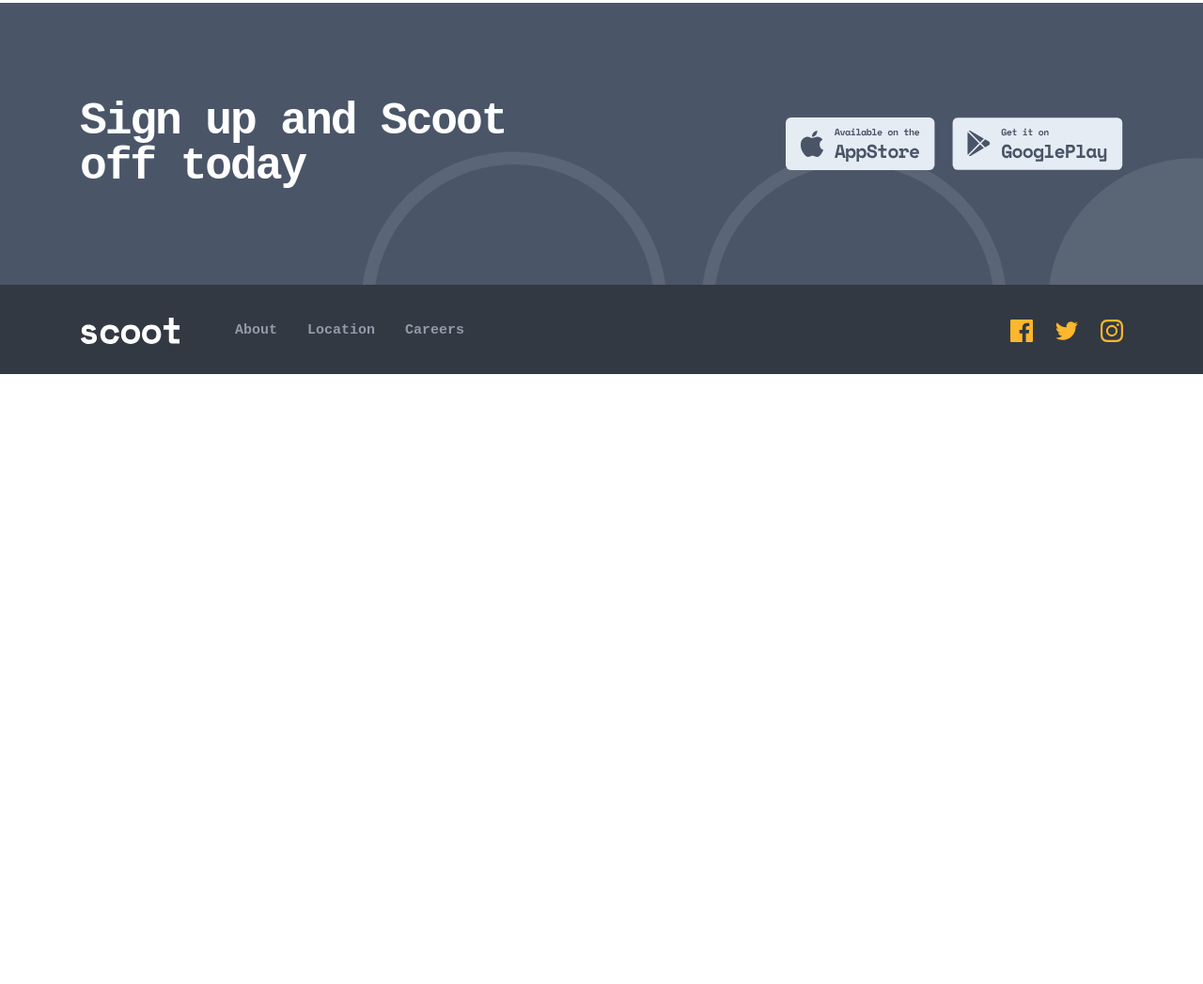
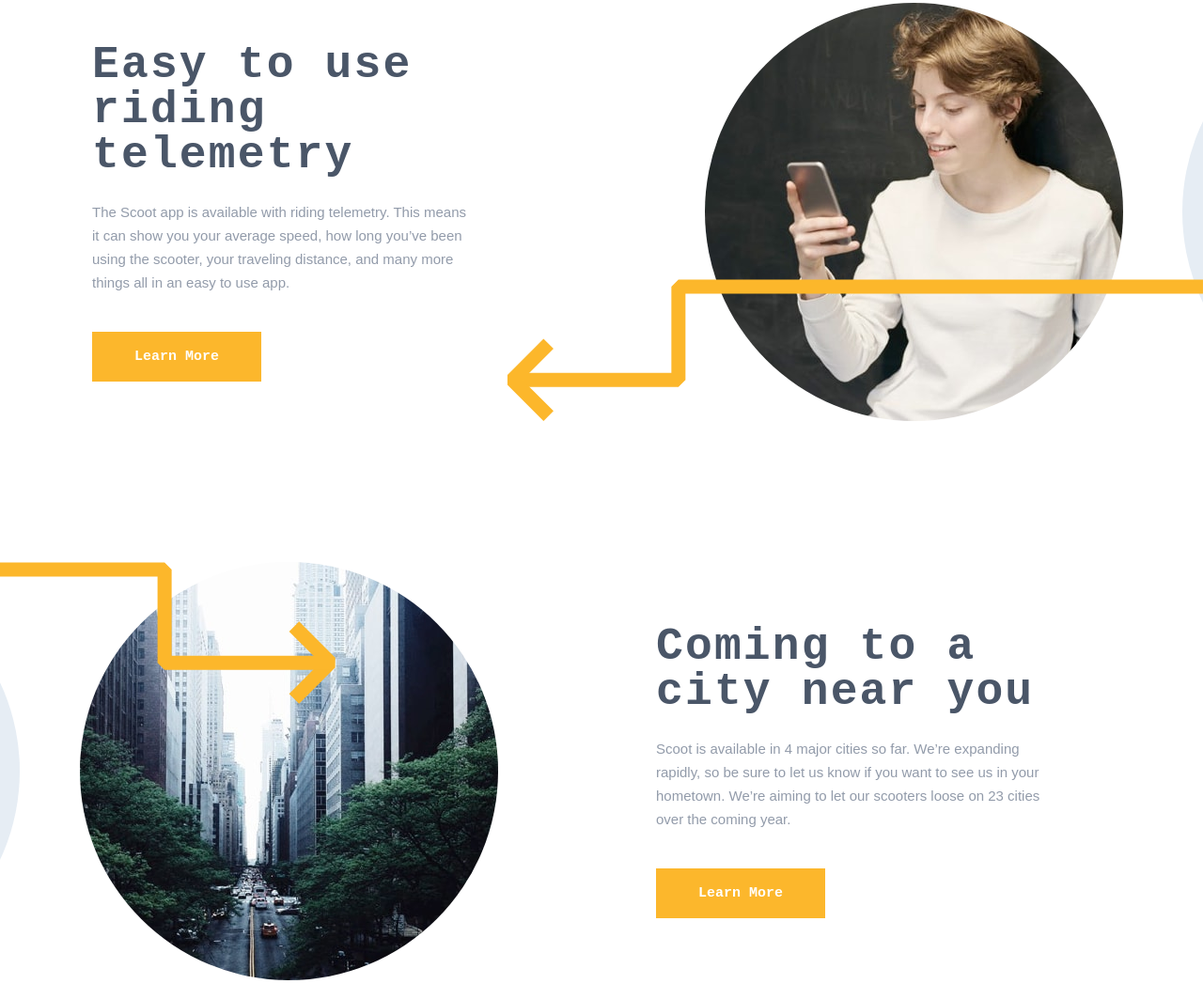
Before and after one commit to annaindistress/frontend-mentor-scoot-multi-page-website, a website built with Vite: page src/index.html in a window 1280 px wide. Shown: the part 1483-2530 px from the top of the page at 94% size. Before the commit the page ends 1881 px from the top, so only its background shows below. Built offline with nearby package versions, Linux system fonts and the light colour scheme; files whose address does not match are found by name.

Commit message:
Add info section

```diff
--- a/src/index.html
+++ b/src/index.html
@@ -81,6 +81,49 @@
           </li>
         </ul>
       </section>
+      <section class="info info--main">
+        <h2 class="visually-hidden">About us</h2>
+        <ul class="info__list info__list--main">
+          <li class="info__item info__item--telemetry">
+            <div class="info__container">
+              <p class="info__title">Easy to use riding telemetry</p>
+              <p class="info__text">
+                The Scoot app is&nbsp;available with riding telemetry. This
+                means it&nbsp;can show you your average speed, how long
+                you&rsquo;ve been using the scooter, your traveling distance,
+                and many more things all in&nbsp;an&nbsp;easy to&nbsp;use app.
+              </p>
+              <a class="info__button button" href="#">Learn more</a>
+            </div>
+          </li>
+          <li class="info__item info__item--near-you">
+            <div class="info__container">
+              <p class="info__title">Coming to a city near you</p>
+              <p class="info__text">
+                Scoot is&nbsp;available in&nbsp;4&nbsp;major cities so&nbsp;far.
+                We&rsquo;re expanding rapidly, so&nbsp;be&nbsp;sure
+                to&nbsp;let&nbsp;us know if&nbsp;you want to&nbsp;see&nbsp;us
+                in&nbsp;your hometown. We&rsquo;re aiming to&nbsp;let our
+                scooters loose on&nbsp;23&nbsp;cities over the coming year.
+              </p>
+              <a class="info__button button" href="#">Learn more</a>
+            </div>
+          </li>
+          <li class="info__item info__item--payments">
+            <div class="info__container">
+              <p class="info__title">Zero hassle payments</p>
+              <p class="info__text">
+                Our payment is&nbsp;as&nbsp;easy as&nbsp;one two three.
+                We&nbsp;accept most credit cards and debit cards. You can also
+                link your PayPal account inside the app. Need to&nbsp;pay later?
+                No&nbsp;worries! You can defer payment for
+                up&nbsp;to&nbsp;a&nbsp;month.
+              </p>
+              <a class="info__button button" href="#">Learn more</a>
+            </div>
+          </li>
+        </ul>
+      </section>
     </main>
     <footer class="footer">
       <section class="footer__app">
--- a/src/styles/components/header.css
+++ b/src/styles/components/header.css
@@ -43,6 +43,7 @@
   .header--open {
     position: fixed;
     inset: 0;
+    z-index: 1;
     height: 64px;
     background-color: white;
   }
--- /dev/null
+++ b/src/styles/components/info.css
@@ -0,0 +1,286 @@
+.info {
+  margin-block-end: 120px;
+  text-align: center;
+}
+
+.info__list {
+  display: grid;
+  gap: 120px;
+  margin: 0;
+  padding: 0;
+  list-style: none;
+}
+
+.info__item {
+  position: relative;
+  padding-block-start: 367px;
+  background-repeat: no-repeat;
+}
+
+.info__item--telemetry,
+.info__item--payments,
+.info__item--join-us {
+  background-image: url('/images/patterns/left-downward-arrow.svg');
+}
+
+.info__item--near-you,
+.info__item--better-living {
+  background-image: url('/images/patterns/right-arrow.svg');
+}
+
+.info__item--digital-era {
+  background-image: url('/images/patterns/left-upward-arrow.svg');
+}
+
+.info__item--telemetry,
+.info__item--digital-era {
+  background-position: top 28.5% left calc(100% + 390px);
+}
+
+.info__item--near-you {
+  background-position: top 0 right calc(100% + 205px);
+}
+
+.info__item--payments {
+  background-position: top 0 left calc(100% + 495px);
+}
+
+.info__item--better-living {
+  background-position: top 0 right calc(100% + 95px);
+}
+
+.info__item--join-us {
+  background-position: top 30% left calc(100% + 395px);
+}
+
+.info__item::before,
+.info__item::after {
+  content: '';
+  position: absolute;
+  inset-block-start: 0;
+  z-index: -1;
+  display: block;
+  border-radius: 50%;
+}
+
+.info__item::before {
+  inset-inline-start: 50%;
+  width: 312px;
+  height: 312px;
+  background-repeat: no-repeat;
+  background-position: center;
+  background-size: cover;
+  transform: translateX(-50%);
+  overflow: hidden;
+}
+
+.info__item--telemetry::before {
+  background-image: url('/images/info/telemetry.jpg');
+}
+
+.info__item--near-you::before {
+  background-image: url('/images/info/near-you.jpg');
+}
+
+.info__item--payments::before {
+  background-image: url('/images/info/payments.jpg');
+}
+
+.info__item--digital-era::before {
+  background-image: url('/images/info/digital-era.jpg');
+}
+
+.info__item--better-living::before {
+  background-image: url('/images/info/better-living.jpg');
+}
+
+.info__item--join-us::before {
+  background-image: url('/images/info/join-us.jpg');
+}
+
+.info__container {
+  width: calc(100% - 64px);
+  max-width: 1110px;
+  margin-inline: auto;
+}
+
+.info__title {
+  margin-block-start: 0;
+  margin-block-end: 32px;
+  font-family: 'Space Mono', monospace;
+  font-weight: 700;
+  font-size: 32px;
+  line-height: 1;
+  letter-spacing: 1.43px;
+  color: var(--dark-navy);
+}
+
+.info__text {
+  margin-block-start: 0;
+  margin-block-end: 32px;
+}
+
+.info__text:last-child {
+  margin-block-end: 0;
+}
+
+.info__button {
+  min-width: 180px;
+}
+
+@media (min-width: 768px) {
+
+  .info {
+    max-width: 100%;
+    margin-block-end: 120px;
+    overflow: hidden;
+  }
+
+  .info--main {
+    margin-block-end: 104px;
+  }
+
+  .info__item {
+    padding-block-start: 509px;
+  }
+
+  .info__item::before,
+  .info__item::after {
+    width: 445px;
+    height: 445px;
+  }
+
+  .info__item::after {
+    background-color: var(--light-grey);
+  }
+
+  .info__item:nth-of-type(odd)::after {
+    inset-inline-start: calc(50% + 286px);
+  }
+
+  .info__item:nth-of-type(even)::after {
+    inset-inline-start: calc(50% - 732px);
+  }
+
+  .info__item--telemetry,
+  .info__item--join-us {
+    background-position: top 45% left calc(100% + 5px);
+  }
+
+  .info__item--near-you {
+    background-position: top 0 right calc(100% + 100px);
+  }
+
+  .info__item--payments {
+    background-position: top 11% left calc(100% + 380px);
+  }
+
+  .info__item--digital-era {
+    background-position: top 49% left calc(100% + 5px);
+  }
+
+  .info__item--better-living {
+    background-position: top 0 right calc(100% + 100px);
+  }
+
+  .info__container {
+    width: calc(100% - 196px);
+  }
+
+  .info__title {
+    margin-block-end: 40px;
+    font-size: 48px;
+    letter-spacing: 2.14px;
+  }
+
+  .info__text {
+    margin-block-end: 40px;
+  }
+}
+
+@media (min-width: 1200px) {
+
+  .info {
+    text-align: start;
+  }
+
+  .info--main {
+    margin-block-end: 200px;
+  }
+
+  .info__list--main {
+    gap: 150px;
+  }
+
+  .info__item {
+    min-height: 445px;
+    padding-block-start: 0;
+  }
+
+  .info__item::before {
+    transform: translateX(0);
+  }
+
+  .info__item:nth-of-type(odd)::before {
+    inset-inline-start: calc(50% + 110px);
+  }
+
+  .info__item:nth-of-type(odd)::after {
+    inset-inline-start: calc(50% + 618px);
+  }
+
+  .info__item:nth-of-type(even)::before {
+    inset-inline-start: calc(50% - 555px);
+  }
+
+  .info__item:nth-of-type(even)::after {
+    inset-inline-start: calc(50% - 1064px);
+  }
+
+  .info__item--telemetry,
+  .info__item--join-us {
+    background-position: top 100% left 100%;
+  }
+
+  .info__item--near-you {
+    background-position: top 0 right calc(100% + 95px);
+  }
+
+  .info__item--payments {
+    background-position: top 25% left calc(100% + 380px);
+  }
+
+  .info__item--digital-era {
+    background-position: top 91% left 100%;
+  }
+
+  .info__item--better-living {
+    background-position: top 0 right calc(100% + 95px);
+  }
+
+  .info__container {
+    display: grid;
+    align-content: center;
+    min-height: 100%;
+  }
+
+  .info__item:nth-of-type(odd) .info__container {
+    padding-inline-end: 600px;
+  }
+
+  .info__item:nth-of-type(even) .info__container {
+    padding-inline-start: 600px;
+  }
+
+  .info__title {
+    margin-block-end: 24px;
+  }
+
+  .info__text {
+    margin-inline-end: 64px;
+  }
+
+  .info__button {
+    width: fit-content;
+  }
+}
--- a/src/styles/style.css
+++ b/src/styles/style.css
@@ -8,6 +8,7 @@
 @import './components/navigation.css';
 @import './components/page-header.css';
 @import './components/manual.css';
+@import './components/info.css';
 @import './components/values.css';
 @import './components/faq.css';
 @import './components/jobs.css';
```
Also changed, not shown: src/about.html (+25 -0 lines), src/careers.html (+17 -0 lines), src/public/images/info/better-living.jpg (added), src/public/images/info/digital-era.jpg (added), src/public/images/info/join-us.jpg (added), src/public/images/info/near-you.jpg (added), src/public/images/info/payments.jpg (added), src/public/images/info/telemetry.jpg (added), src/public/images/patterns/left-downward-arrow.svg (added), src/public/images/patterns/left-upward-arrow.svg (added).
